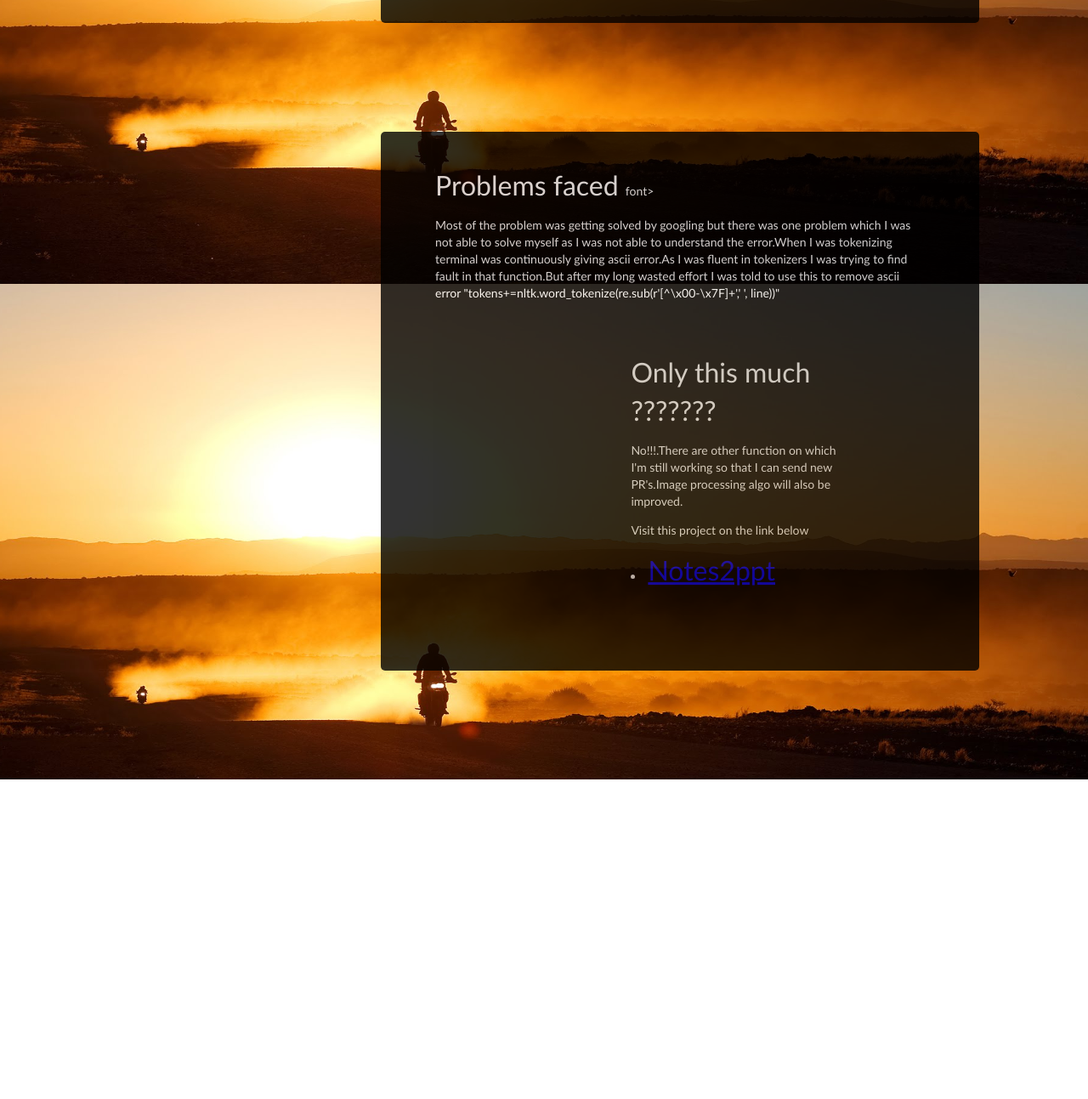
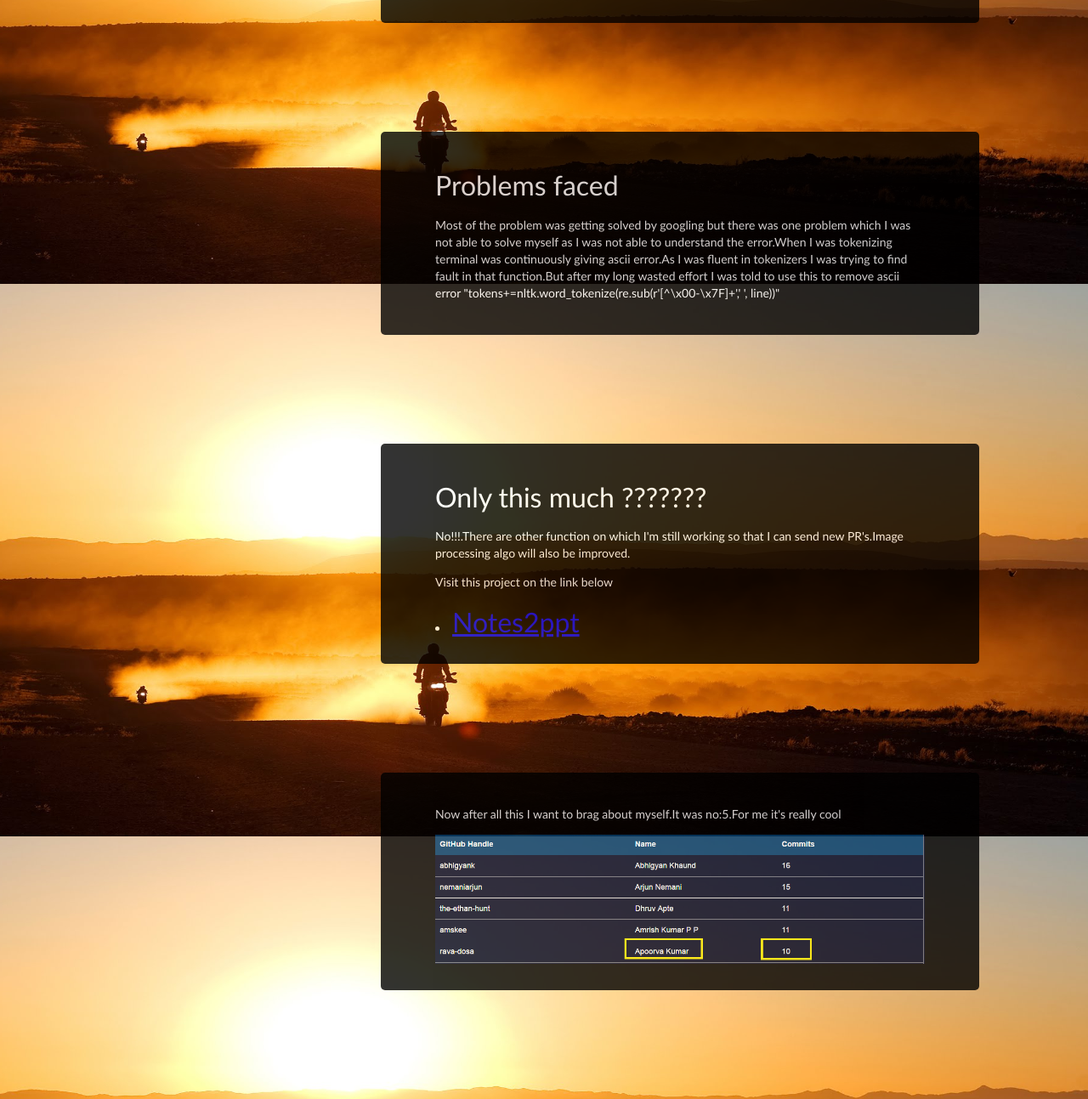
Before and after one commit to rava-dosa/ravadosa.github.io, a plain HTML site: page index.html in a window 1280 px wide. Shown: the part 4866-6159 px from the top of the page at 85% size. Before the commit the page ends 5783 px from the top, so only its background shows below. Drawn offline with Linux system fonts and the light colour scheme.

Commit message:
Updating my website

```diff
--- a/index.html
+++ b/index.html
@@ -1,7 +1,7 @@
 <!DOCTYPE html>
 <html lang="en">
 <head>
-	<title>Responsive Personal Blog,By Apoorva </title>
+	<title>Apoorva Kumar</title>
 	<meta charset="utf-8" />
 
 	<link rel="stylesheet" href="new 3.css" type="text/css" />
@@ -86,8 +86,9 @@
 
 </div>
 <div class="topcontent">
-<p><font size ="6"> Problems faced </font>font></p>
+<p><font size ="6"> Problems faced </font></p>
 <p>Most of the problem was getting solved by googling but there was one problem which I was not able to solve myself as I was not able to understand the error.When I was tokenizing terminal was continuously giving ascii error.As I was fluent in tokenizers I was trying to find fault in that function.But after my long wasted effort I was told to use this to remove ascii error "tokens+=nltk.word_tokenize(re.sub(r'[^\x00-\x7F]+',' ', line))"</p>
+</div>
 <div class="topcontent">
 
 <p><font size="6">Only this much ???????</font></p>
@@ -95,6 +96,10 @@
 <p>Visit this project on the link below </p>
 <li><font size="6"><a href="https://github.com/gsengupta2810/Notes2ppt">Notes2ppt</a></font></li>
 </div>
+<div class="topcontent">
+<p>Now after all this I want to brag about myself.It was no:5.For me it's really cool</p>
+<img  class="resize2"src="7.png" >
+</div>
 
 <script src="new3.js"></script>
 </body>
```
Also changed, not shown: 7.png (added).
